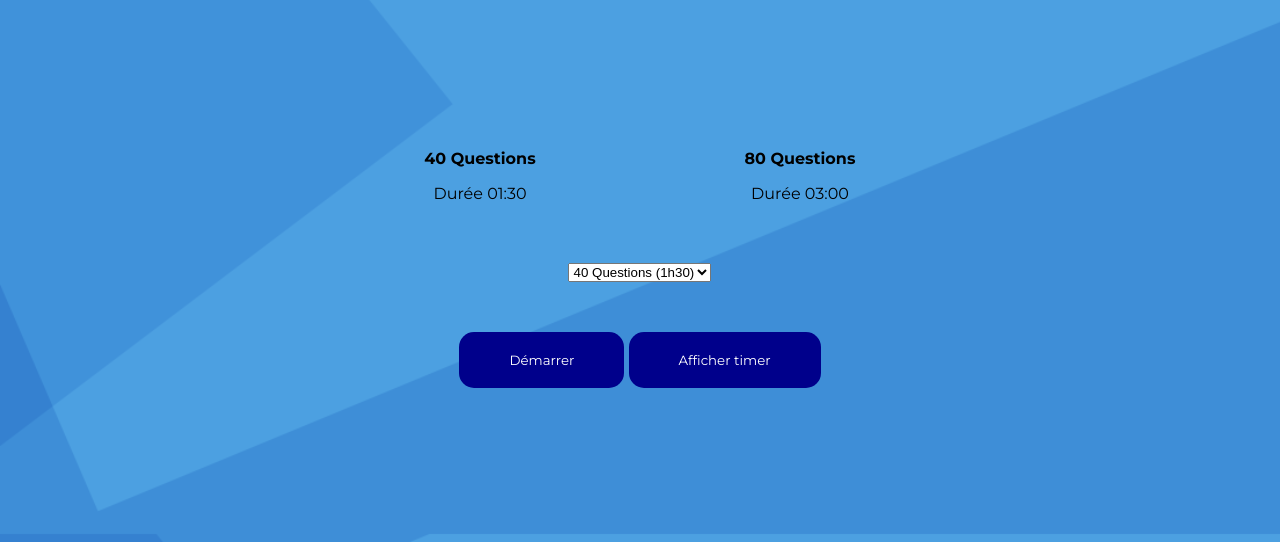
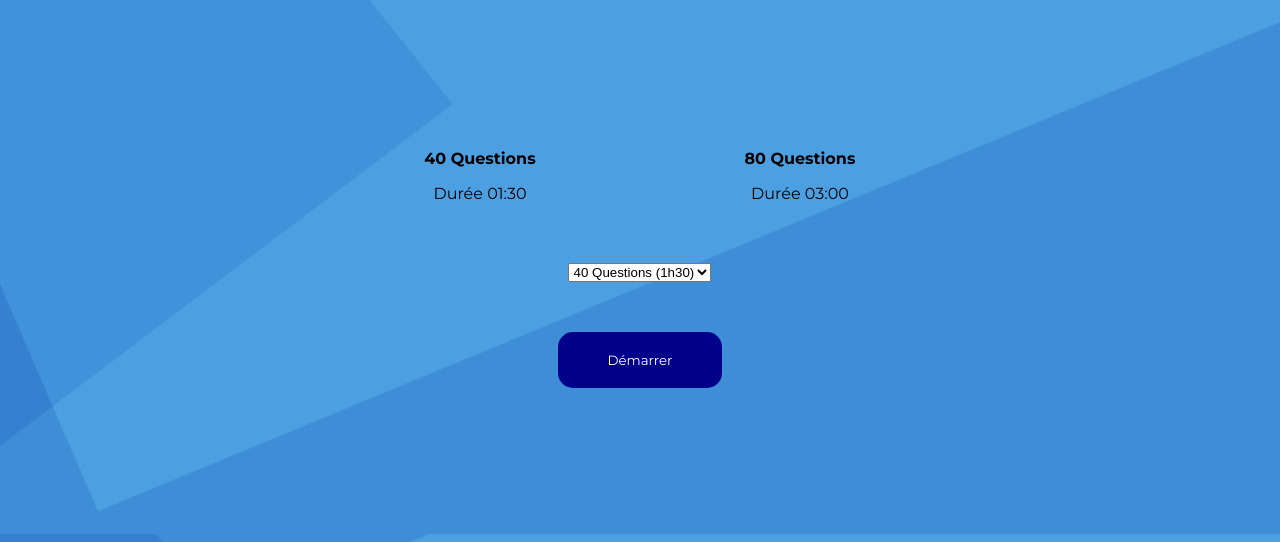
Before and after one commit to RemiB99/SAP_Certif_Pub, a website: page app/html/gestion.html in a window 1280 px wide. Shown: the part 266-808 px from the top of the page. Drawn offline with Linux system fonts and the light colour scheme.

Commit message:
retrait bouton timer

```diff
--- a/app/html/gestion.html
+++ b/app/html/gestion.html
@@ -44,7 +44,6 @@
 
                 <div>
                     <button onclick="startQuestionnaire()" name="button-validation" class="validate_button" type="submit">Démarrer</button>
-                    <button onclick="startTimer()" name="button-validation" class="validate_button" type="submit">Afficher timer</button>
                 </div>
 
             </div>
```
Also changed, not shown: app/html/management.html (+0 -1 lines), app/html/sap.html (+0 -1 lines), app/html/timer.html (+2 -2 lines).
